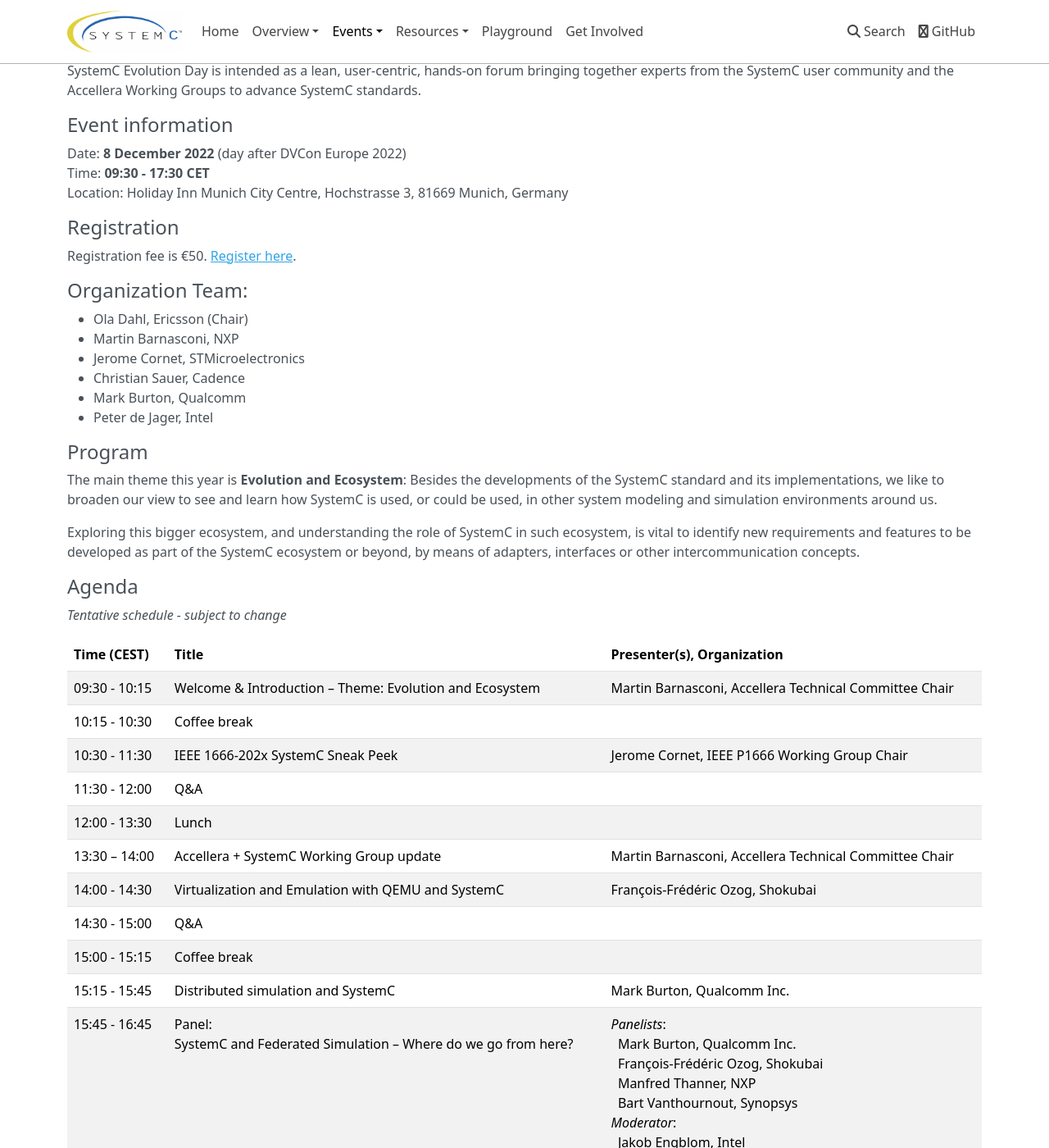
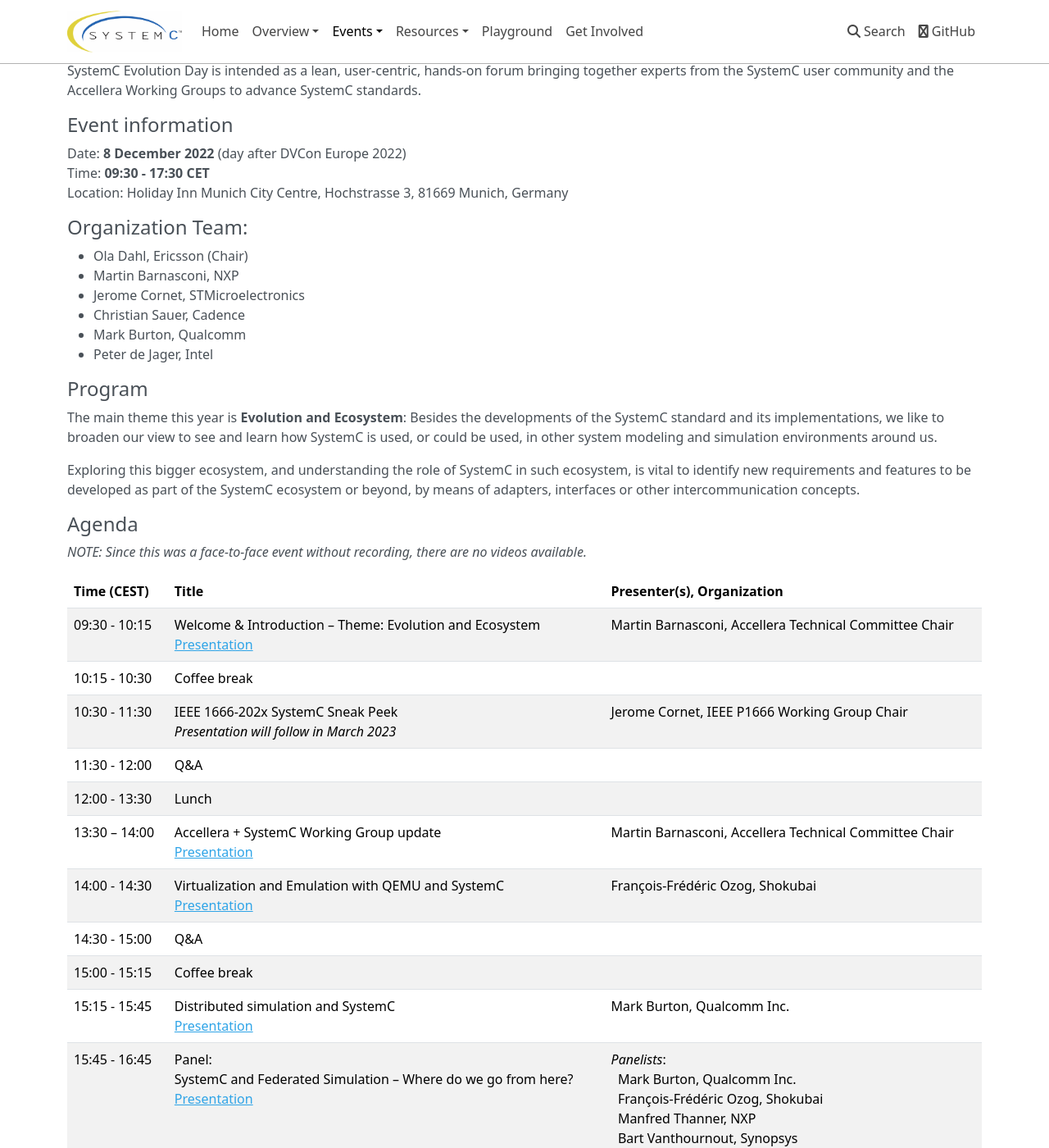
Before and after one commit to accellera-official/systemc.org, an MkDocs documentation site: the page built from docs/events/sced2022.md, in a window 1280 px wide and 1400 px high, scrolled down 222 px. Shown: the whole window at 82% size. Built offline with MkDocs 1.6.1, drawn with Linux system fonts in a browser that asks for light colours; nearby versions of some CDN libraries.

Commit message:
SCED2022 presentations
Signed-off-by: Martin Barnasconi <martin.barnasconi@nxp.com>

```diff
--- a/docs/events/sced2022.md
+++ b/docs/events/sced2022.md
@@ -13,10 +13,11 @@
 Date: **8 December 2022** (day after DVCon Europe 2022)<br>
 Time: **09:30 - 17:30 CET**<br>
 Location: Holiday Inn Munich City Centre, Hochstrasse 3, 81669 Munich, Germany
-
+<!--
 ## Registration
 
 Registration fee is €50. [Register here](https://dvcon-europe.org/registration/).
+-->
 
 ## Organization Team:
 
@@ -35,22 +36,22 @@
 
 ## Agenda
 
-_Tentative schedule - subject to change_
+*NOTE: Since this was a face-to-face event without recording, there are no videos available.*
 
 | Time (CEST)&nbsp;&nbsp; | Title | Presenter(s), Organization |
 | --------------------- | ---------------- | -------------------------------- |
-| 09:30 - 10:15 | Welcome & Introduction – Theme: Evolution and Ecosystem | Martin Barnasconi, Accellera Technical Committee Chair |
+| 09:30 - 10:15 | Welcome & Introduction – Theme: Evolution and Ecosystem<br>[Presentation][1p] | Martin Barnasconi, Accellera Technical Committee Chair |
 | 10:15 - 10:30 | Coffee break |
-| 10:30 - 11:30 | IEEE 1666-202x SystemC Sneak Peek | Jerome Cornet, IEEE P1666 Working Group Chair |
+| 10:30 - 11:30 | IEEE 1666-202x SystemC Sneak Peek<br>*Presentation will follow in March 2023* | Jerome Cornet, IEEE P1666 Working Group Chair |
 | 11:30 - 12:00 | Q&A |
 | 12:00 - 13:30 | Lunch |
-| 13:30 – 14:00 | Accellera + SystemC Working Group update | Martin Barnasconi, Accellera Technical Committee Chair |
-| 14:00 - 14:30 | Virtualization and Emulation with QEMU and SystemC | François-Frédéric Ozog, Shokubai |
+| 13:30 – 14:00 | Accellera + SystemC Working Group update<br>[Presentation][3p] | Martin Barnasconi, Accellera Technical Committee Chair |
+| 14:00 - 14:30 | Virtualization and Emulation with QEMU and SystemC<br>[Presentation][4p] | François-Frédéric Ozog, Shokubai |
 | 14:30 - 15:00 | Q&A |
 | 15:00 - 15:15 | Coffee break |
-| 15:15 - 15:45 | Distributed simulation and SystemC | Mark Burton, Qualcomm Inc. |
-| 15:45 - 16:45 | Panel:<br>SystemC and Federated Simulation – Where do we go from here? | _Panelists_:<br>&nbsp;&nbsp;Mark Burton, Qualcomm Inc.<br>&nbsp;&nbsp;François-Frédéric Ozog, Shokubai<br>&nbsp;&nbsp;Manfred Thanner, NXP<br>&nbsp;&nbsp;Bart Vanthournout, Synopsys<br>_Moderator_:<br>&nbsp;&nbsp;Jakob Engblom, Intel |
-| 16:45 - 17:15 | SystemC Evolution Outlook | Martin Barnasconi, Accellera Technical Committee Chair |
+| 15:15 - 15:45 | Distributed simulation and SystemC<br>[Presentation][5p] | Mark Burton, Qualcomm Inc. |
+| 15:45 - 16:45 | Panel:<br>SystemC and Federated Simulation – Where do we go from here?<br>[Presentation][5p] | _Panelists_:<br>&nbsp;&nbsp;Mark Burton, Qualcomm Inc.<br>&nbsp;&nbsp;François-Frédéric Ozog, Shokubai<br>&nbsp;&nbsp;Manfred Thanner, NXP<br>&nbsp;&nbsp;Bart Vanthournout, Synopsys<br>_Moderator_:<br>&nbsp;&nbsp;Jakob Engblom, Intel |
+| 16:45 - 17:15 | SystemC Evolution Outlook<br>[Presentation][1p] | Martin Barnasconi, Accellera Technical Committee Chair |
 | 17:15 - 17:30 | Wrap-up & closure | All |
 
 ## Contact us
```
Also changed, not shown: other parts of docs/events/sced2022.md (+6 -0 lines), docs/index.md (+4 -4 lines).
